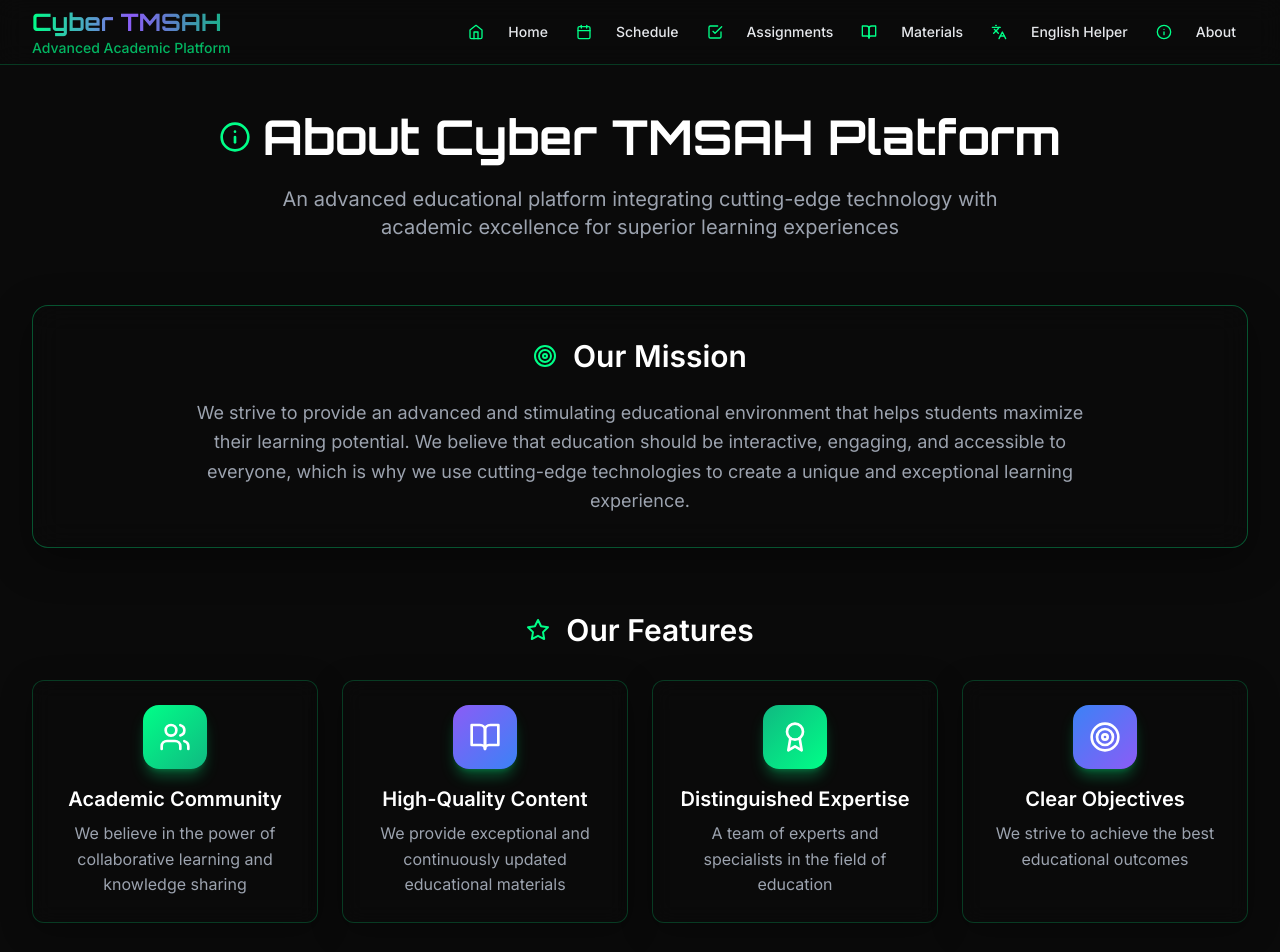
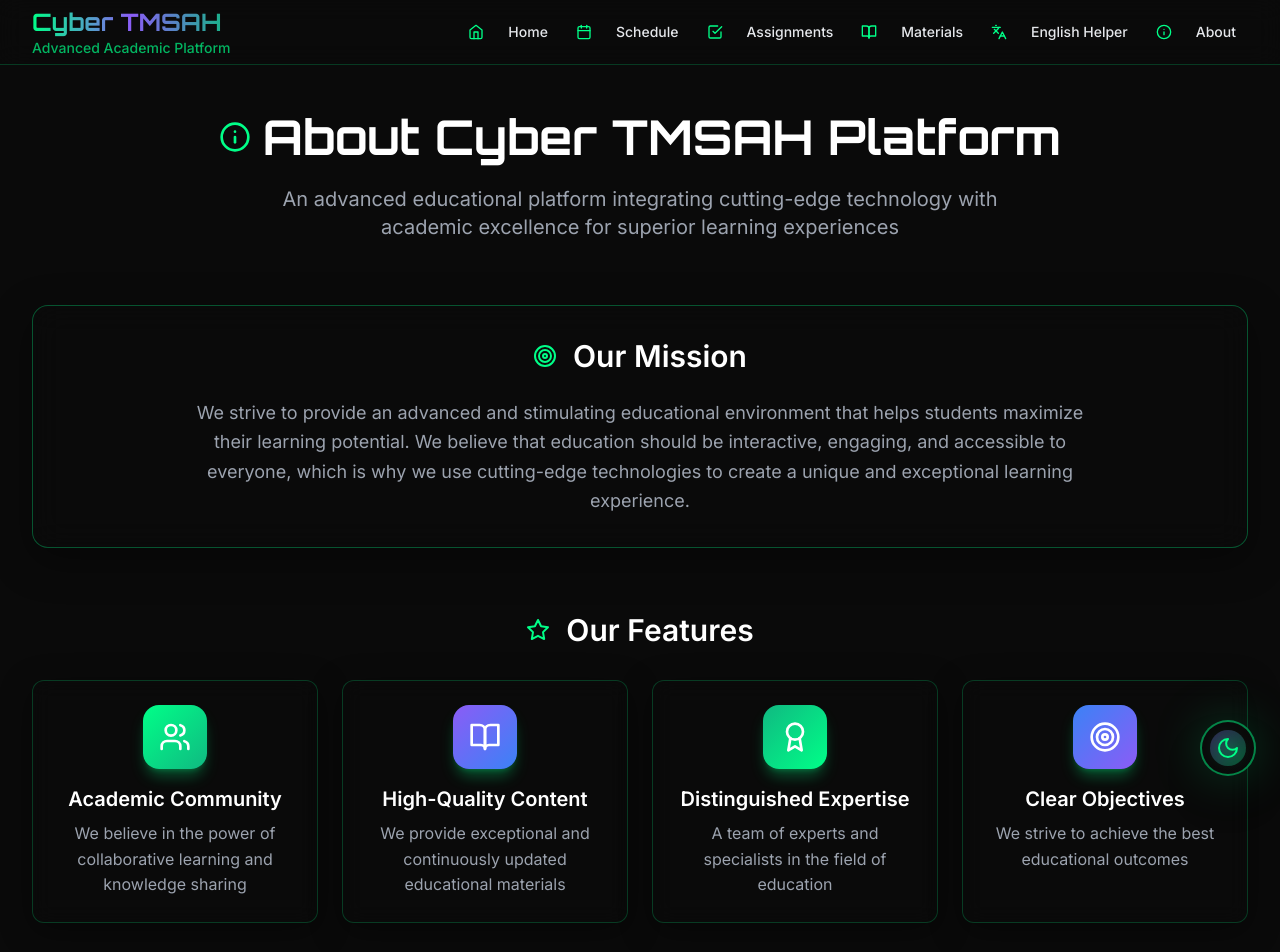
Before and after one commit to phoenixcrypto/cyber-tmsah, a Next.js app: page /about in a window 1280 px wide. Shown: the top 952 px of the page. Built offline with nearby package versions, Linux system fonts and the light colour scheme.

Commit message:
Feature: Add Light Mode with color inversion + Floating professional theme toggle button

```diff
--- a/app/globals.css
+++ b/app/globals.css
@@ -2,8 +2,9 @@
 @tailwind components;
 @tailwind utilities;
 
-/* Custom CSS Variables */
-:root {
+/* Custom CSS Variables - Dark Mode (Original - DO NOT CHANGE) */
+:root,
+:root[data-theme="dark"] {
   --cyber-dark: #0a0a0a;
   --cyber-neon: #00ff88;
   --cyber-violet: #8b5cf6;
@@ -15,6 +16,37 @@
   --dark-300: #9ca3af;
   --dark-400: #6b7280;
   --dark-500: #374151;
+  --bg-primary: #0a0a0a;
+  --bg-secondary: rgba(10, 10, 10, 0.8);
+  --bg-tertiary: rgba(10, 10, 10, 0.7);
+  --text-primary: #ffffff;
+  --text-secondary: #e5e7eb;
+  --text-tertiary: #9ca3af;
+  --shadow-color: rgba(0, 0, 0, 0.4);
+  --shadow-neon: rgba(0, 255, 136, 0.2);
+}
+
+/* Light Mode - Color Inversion & Slightly Lighter Tones */
+:root[data-theme="light"] {
+  --cyber-dark: #ffffff;
+  --cyber-neon: #00cc70;
+  --cyber-violet: #7c3aed;
+  --cyber-green: #059669;
+  --cyber-blue: #2563eb;
+  --cyber-glow: #00cc70;
+  --dark-100: #0a0a0a;
+  --dark-200: #1a1a1a;
+  --dark-300: #4b5563;
+  --dark-400: #6b7280;
+  --dark-500: #9ca3af;
+  --bg-primary: #ffffff;
+  --bg-secondary: rgba(255, 255, 255, 0.9);
+  --bg-tertiary: rgba(255, 255, 255, 0.8);
+  --text-primary: #0a0a0a;
+  --text-secondary: #1a1a1a;
+  --text-tertiary: #4b5563;
+  --shadow-color: rgba(0, 0, 0, 0.1);
+  --shadow-neon: rgba(0, 204, 112, 0.15);
 }
 
 /* Base Styles */
@@ -32,10 +64,11 @@ body {
 }
 
 body {
-  color: var(--dark-100);
-  background: var(--cyber-dark);
+  color: var(--text-primary);
+  background: var(--bg-primary);
   font-family: 'Inter', -apple-system, BlinkMacSystemFont, 'Segoe UI', 'Roboto', 'Oxygen', 'Ubuntu', 'Cantarell', 'Fira Sans', 'Droid Sans', 'Helvetica Neue', sans-serif;
   line-height: 1.6;
+  transition: background-color 0.3s ease, color 0.3s ease;
 }
 
 /* Custom Font Classes */
@@ -44,14 +77,14 @@ body {
 }
 
 /* Custom Color Classes */
-.bg-cyber-dark { background-color: var(--cyber-dark); }
+.bg-cyber-dark { background-color: var(--bg-primary); }
 .text-cyber-neon { color: var(--cyber-neon); }
 .text-cyber-violet { color: var(--cyber-violet); }
 .text-cyber-green { color: var(--cyber-green); }
 .text-cyber-blue { color: var(--cyber-blue); }
-.text-dark-100 { color: var(--dark-100); }
-.text-dark-200 { color: var(--dark-200); }
-.text-dark-300 { color: var(--dark-300); }
+.text-dark-100 { color: var(--text-primary); }
+.text-dark-200 { color: var(--text-secondary); }
+.text-dark-300 { color: var(--text-tertiary); }
 .text-dark-400 { color: var(--dark-400); }
 .text-dark-500 { color: var(--dark-500); }
 .border-cyber-glow { border-color: var(--cyber-glow); }
@@ -69,21 +102,31 @@ body {
 
 /* Glass Card Effect */
 .glass-card {
-  background: rgba(10, 10, 10, 0.7);
+  background: var(--bg-tertiary);
   backdrop-filter: blur(10px);
   border: 1px solid rgba(0, 255, 136, 0.2);
   border-radius: 12px;
-  box-shadow: 0 8px 32px rgba(0, 0, 0, 0.3);
+  box-shadow: 0 8px 32px var(--shadow-color);
+  transition: all 0.3s ease;
+}
+
+:root[data-theme="light"] .glass-card {
+  border-color: rgba(0, 204, 112, 0.2);
 }
 
 /* Enhanced Card Effect */
 .enhanced-card {
-  background: rgba(10, 10, 10, 0.8);
+  background: var(--bg-secondary);
   backdrop-filter: blur(15px);
-  border: 1px solid rgba(0, 255, 136, 0.3);
+  border: 1px solid;
+  border-color: rgba(0, 255, 136, 0.3);
   border-radius: 16px;
-  box-shadow: 0 12px 40px rgba(0, 0, 0, 0.4);
+  box-shadow: 0 12px 40px var(--shadow-color);
   transition: all 0.3s ease;
+}
+
+:root[data-theme="light"] .enhanced-card {
+  border-color: rgba(0, 204, 112, 0.3);
 }
 
 /* Button Styles */
@@ -105,7 +148,7 @@ body {
 
 .btn-primary:hover {
   transform: translateY(-2px);
-  box-shadow: 0 8px 25px rgba(0, 255, 136, 0.4);
+  box-shadow: 0 8px 25px var(--shadow-neon);
 }
 
 .btn-secondary {
@@ -348,7 +391,7 @@ body {
 }
 
 ::-webkit-scrollbar-track {
-  background: var(--cyber-dark);
+  background: var(--bg-primary);
 }
 
 ::-webkit-scrollbar-thumb {
@@ -362,21 +405,22 @@ body {
 
 /* Select Dropdown Styles */
 select {
-  background-color: var(--cyber-dark) !important;
-  color: var(--dark-100) !important;
+  background-color: var(--bg-primary) !important;
+  color: var(--text-primary) !important;
+  transition: background-color 0.3s ease, color 0.3s ease;
 }
 
 select option {
-  background-color: var(--cyber-dark) !important;
-  color: var(--dark-100) !important;
+  background-color: var(--bg-primary) !important;
+  color: var(--text-primary) !important;
   padding: 8px 12px;
 }
 
 select option:hover,
 select option:focus,
 select option:checked {
-  background-color: rgba(0, 255, 136, 0.2) !important;
-  color: var(--cyber-neon) !important;
+  background-color: var(--cyber-neon) !important;
+  color: var(--bg-primary) !important;
 }
 
 /* Focus Styles */
--- a/app/layout.tsx
+++ b/app/layout.tsx
@@ -5,6 +5,8 @@ import Navbar from '@/components/Navbar'
 import Footer from '@/components/Footer'
 import { Analytics } from '@vercel/analytics/react'
 import { SpeedInsights } from '@vercel/speed-insights/next'
+import { ThemeProvider } from '@/contexts/ThemeContext'
+import FloatingThemeToggle from '@/components/FloatingThemeToggle'
 
 const inter = Inter({
   subsets: ['latin'],
@@ -93,7 +95,8 @@ export default function RootLayout({
         <meta name="theme-color" content="#0a0a0a" />
         <meta name="viewport" content="width=device-width, initial-scale=1, maximum-scale=5" />
       </head>
-      <body className={`${inter.className} bg-cyber-dark text-dark-100 antialiased`}>
+      <body className={`${inter.className} bg-cyber-dark text-dark-100 antialiased`} suppressHydrationWarning>
+        <ThemeProvider>
           <div className="min-h-screen flex flex-col">
             <Navbar />
             <main className="flex-1">
@@ -101,8 +104,10 @@ export default function RootLayout({
             </main>
             <Footer />
           </div>
+          <FloatingThemeToggle />
           <Analytics />
           <SpeedInsights />
+        </ThemeProvider>
       </body>
     </html>
   )
--- /dev/null
+++ b/components/FloatingThemeToggle.tsx
@@ -0,0 +1,55 @@
+'use client'
+
+import { Moon, Sun } from 'lucide-react'
+import { useTheme } from '@/contexts/ThemeContext'
+import { useEffect, useState } from 'react'
+
+export default function FloatingThemeToggle() {
+  const [mounted, setMounted] = useState(false)
+  const { theme, toggleTheme } = useTheme()
+
+  useEffect(() => {
+    setMounted(true)
+  }, [])
+
+  if (!mounted) {
+    return null
+  }
+
+  return (
+    <button
+      onClick={toggleTheme}
+      className="fixed bottom-6 right-6 z-50 group"
+      aria-label={`Switch to ${theme === 'dark' ? 'light' : 'dark'} mode`}
+      title={`Switch to ${theme === 'dark' ? 'light' : 'dark'} mode`}
+    >
+      {/* Outer Glow Ring */}
+      <div className="absolute inset-0 rounded-full bg-cyber-neon/20 blur-xl group-hover:bg-cyber-neon/30 transition-all duration-300 animate-pulse" />
+
+      {/* Button Container */}
+      <div className="relative w-14 h-14 rounded-full bg-gradient-to-br from-cyber-dark via-cyber-dark to-cyber-dark/90 backdrop-blur-md border-2 border-cyber-neon/50 shadow-2xl group-hover:border-cyber-neon transition-all duration-300 group-hover:scale-110 group-active:scale-95">
+        {/* Inner Glow */}
+        <div className={`absolute inset-2 rounded-full transition-all duration-300 ${
+          theme === 'dark'
+            ? 'bg-gradient-to-br from-cyber-violet/30 to-cyber-neon/30'
+            : 'bg-gradient-to-br from-amber-400/30 to-orange-400/30'
+        }`} />
+
+        {/* Icon Container */}
+        <div className="relative w-full h-full flex items-center justify-center">
+          {theme === 'dark' ? (
+            <Moon className="w-6 h-6 text-cyber-neon drop-shadow-[0_0_8px_rgba(0,255,136,0.6)] group-hover:rotate-12 transition-transform duration-300" />
+          ) : (
+            <Sun className="w-6 h-6 text-amber-400 drop-shadow-[0_0_8px_rgba(251,191,36,0.6)] group-hover:rotate-180 transition-transform duration-300" />
+          )}
+        </div>
+
+        {/* Tooltip */}
+        <div className="absolute bottom-full right-0 mb-3 px-3 py-1.5 bg-cyber-dark/95 backdrop-blur-md border border-cyber-neon/30 rounded-lg text-xs font-semibold text-cyber-neon whitespace-nowrap opacity-0 group-hover:opacity-100 transition-opacity duration-300 pointer-events-none shadow-xl">
+          {theme === 'dark' ? 'Switch to Light' : 'Switch to Dark'}
+          <div className="absolute top-full right-4 w-0 h-0 border-l-4 border-r-4 border-t-4 border-transparent border-t-cyber-neon/30" />
+        </div>
+      </div>
+    </button>
+  )
+}
--- /dev/null
+++ b/contexts/ThemeContext.tsx
@@ -0,0 +1,69 @@
+'use client'
+
+import React, { createContext, useContext, useEffect, useState } from 'react'
+
+type Theme = 'light' | 'dark'
+
+interface ThemeContextType {
+  theme: Theme
+  toggleTheme: () => void
+}
+
+const ThemeContext = createContext<ThemeContextType | undefined>(undefined)
+
+export function ThemeProvider({ children }: { children: React.ReactNode }) {
+  const [theme, setTheme] = useState<Theme>('dark')
+  const [mounted, setMounted] = useState(false)
+
+  useEffect(() => {
+    setMounted(true)
+
+    if (typeof window !== 'undefined') {
+      try {
+        const savedTheme = localStorage.getItem('theme') as Theme
+        if (savedTheme && (savedTheme === 'dark' || savedTheme === 'light')) {
+          setTheme(savedTheme)
+          document.documentElement.setAttribute('data-theme', savedTheme)
+        } else {
+          // Default to dark
+          setTheme('dark')
+          document.documentElement.setAttribute('data-theme', 'dark')
+        }
+      } catch (error) {
+        setTheme('dark')
+        if (typeof document !== 'undefined') {
+          document.documentElement.setAttribute('data-theme', 'dark')
+        }
+      }
+    }
+  }, [])
+
+  useEffect(() => {
+    if (mounted && typeof window !== 'undefined' && typeof document !== 'undefined') {
+      try {
+        document.documentElement.setAttribute('data-theme', theme)
+        localStorage.setItem('theme', theme)
+      } catch (error) {
+        // Silently fail
+      }
+    }
+  }, [theme, mounted])
+
+  const toggleTheme = () => {
+    setTheme(prev => prev === 'dark' ? 'light' : 'dark')
+  }
+
+  return (
+    <ThemeContext.Provider value={{ theme, toggleTheme }}>
+      {children}
+    </ThemeContext.Provider>
+  )
+}
+
+export function useTheme() {
+  const context = useContext(ThemeContext)
+  if (context === undefined) {
+    throw new Error('useTheme must be used within a ThemeProvider')
+  }
+  return context
+}
```
Lines whose indentation alone changed are shown as unchanged.
